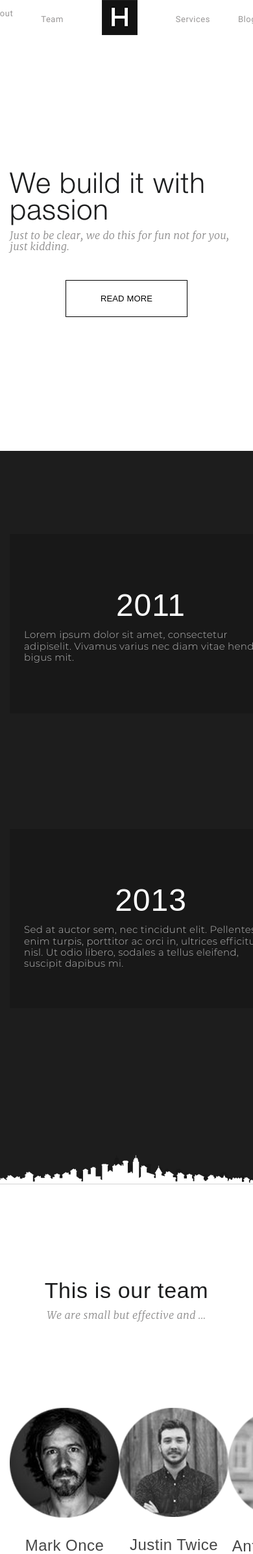
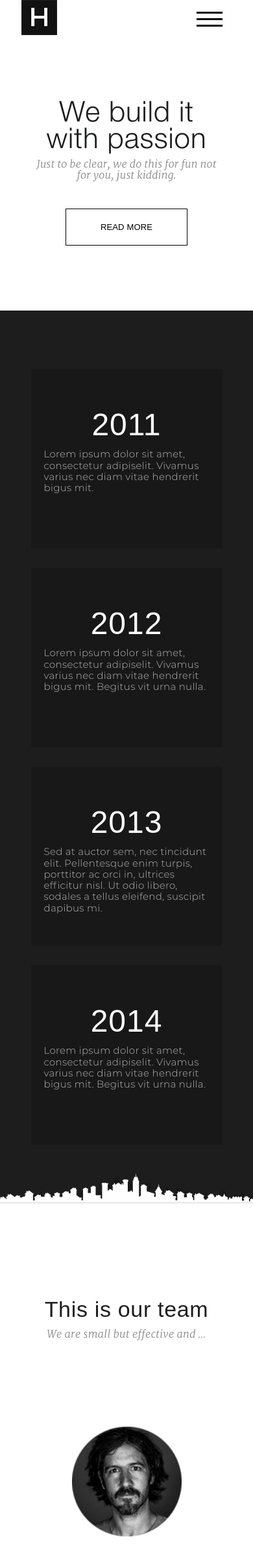
Before and after one commit to ishebarshina/Landing-Page-Example, a PHP site: page / in a window 390 px wide; the page is wider, and only the part inside the window is pictured. Shown: the top 2392 px of that part at 65% size. Run offline with PHP 8.4, Linux system fonts and the light colour scheme; some libraries are stand-ins or nearby versions.

Commit message:
adaptive without menu

```diff
--- /dev/null
+++ b/css/adaptive.css
@@ -0,0 +1,123 @@
+@media screen and (max-width: 1040px) {
+    .container {
+        width: 768px;
+    }
+    .about__inner {
+        display: flex;
+        flex-direction: column;
+        align-items: center;
+        gap: 30px;
+        margin: 0 auto;
+        width: 100%;
+    }
+    .about {
+        height: inherit;
+    }
+    .services__inner {
+        display: grid;
+        grid-template-columns: 1fr 1fr;
+        row-gap: 30px;
+    }
+    .services {
+        height: inherit;
+    }
+    .services__item:last-child {
+        grid-column: 1/3;
+    }
+    .services__desc {
+        width: 350px;
+    }
+}
+@media screen and (max-width: 750px) {
+    .container {
+        width: 325px;
+    }
+    .logo {
+        margin: 0 -15px;
+    }
+    .menu__desctop {
+        display: none;
+    }
+    .menu__mobile {
+        display: flex;
+        justify-content: space-between;
+        align-items: center;
+    }
+    .menu {
+        display: none;
+    }
+    .menu__burger {
+        width: 40px;
+        height: 3px;
+        background-color: #000;
+        position: relative;
+    }
+    .menu__burger::after {
+        width: 40px;
+        height: 3px;
+        background-color: #000;
+        position: absolute;
+        content: '';
+        bottom: -10px;
+    }
+    .menu__burger::before {
+        width: 40px;
+        height: 3px;
+        background-color: #000;
+        content: '';
+        top: -10px;
+        position: absolute;
+    }
+    .header__title {
+        margin-top: 0;
+    }
+    .header__content {
+        text-align: center;
+    }
+    .header__btn {
+        margin-bottom: 0;
+    }
+    .header__content {
+        padding: 100px 0;
+    }
+    .about {
+        padding: 90px 0;
+    }
+    .about__item {
+        width: 100%;
+        padding: 50px 20px;
+    }
+    .about__year {
+        font-style: 45px;
+    }
+    .team__inner {
+        flex-direction: column;
+        gap: 50px;
+    }
+    .services {
+        padding: 100px 0;
+    }
+    .services__inner {
+        display: flex;
+        gap: 50px;
+        flex-direction: column;
+        align-items: center;
+    }
+    .services__desc {
+        width: 100%;
+    }
+    .contacts__inner {
+        flex-direction: column;
+        align-items: center;
+        gap: 50px;
+    }
+    .contacts__item {
+        margin: 0;
+    }
+    .contacts__form {
+        margin-top: 100px;
+    }
+    .footer__text {
+        font-size: 9px;
+    }
+}
--- a/css/style.css
+++ b/css/style.css
@@ -56,6 +56,9 @@ a {
     display: flex;
     justify-content: center;
     align-items: center;
+}
+.menu__mobile {
+    display: none;
 }
 .menu__item a {
     font-family: 'Roboto-Regular', sans-serif;
@@ -335,4 +338,5 @@ a {
 .footer {
     width: 100%;
     text-align: center;
+    padding-bottom: 50px;
 }
--- a/index.html
+++ b/index.html
@@ -6,12 +6,13 @@
     <link rel="stylesheet" href="css/normalize.css">
     <link rel="stylesheet" href="fonts/font-awesome-4.7.0/css/font-awesome.min.css">
     <link rel="stylesheet" href="css/style.css">
+    <link rel="stylesheet" href="css/adaptive.css">
     <title>Document</title>
 </head>
 <body>
     <header class="header">
         <div class="container">
-            <nav>
+            <nav class="menu__desctop">
                 <ul class="menu">
                     <li class="menu__item active"><a href="#">Home</a></li>
                     <li class="menu__item"><a href="#">About Us</a></li>
@@ -24,6 +25,21 @@
                     <li class="menu__item"><a href="#">Contact Us</a></li>
                 </ul>
             </nav>
+            <div class="menu__mobile">
+                <a href="#"><img src="img/logo.png" alt="" class="logo"></a>
+                <div class="menu__burger"></div>
+                <ul class="menu">
+                    <li class="menu__item active"><a href="#">Home</a></li>
+                    <li class="menu__item"><a href="#">About Us</a></li>
+                    <li class="menu__item"><a href="#">Team</a></li>
+                    <li class="menu__item"><a href="#">
+                        <img src="img/logo.png" alt="logo" class="logo">
+                    </a></li>
+                    <li class="menu__item"><a href="#">Services</a></li>
+                    <li class="menu__item"><a href="#">Blog</a></li>
+                    <li class="menu__item"><a href="#">Contact Us</a></li>
+                </ul>
+            </div>
             <div class="header__content">
                 <h1 class="header__title">We build it with passion</h1>
                 <p class="header__text">Just to be clear, we do this for fun not for you, just kidding.</p>
```
